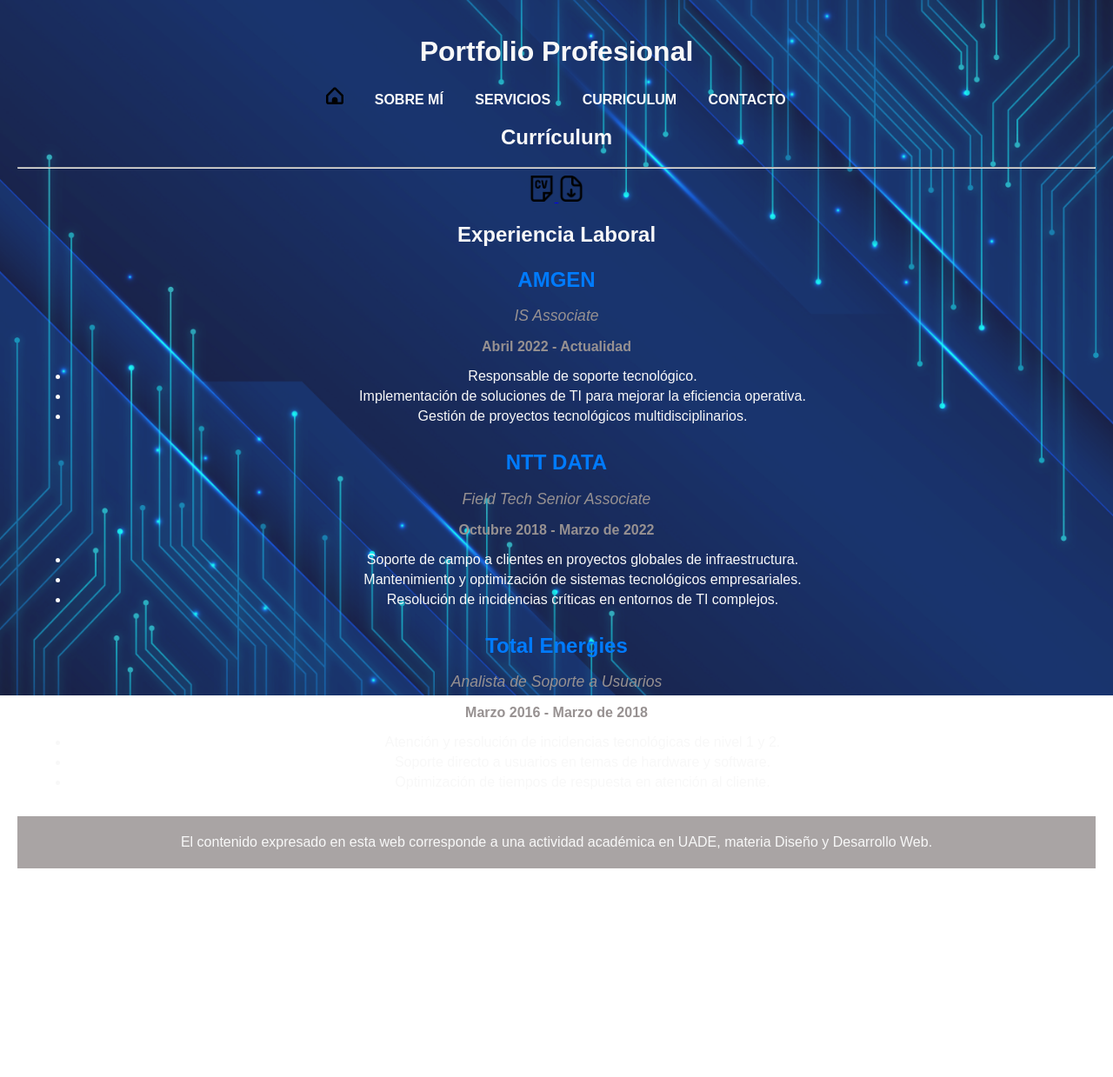
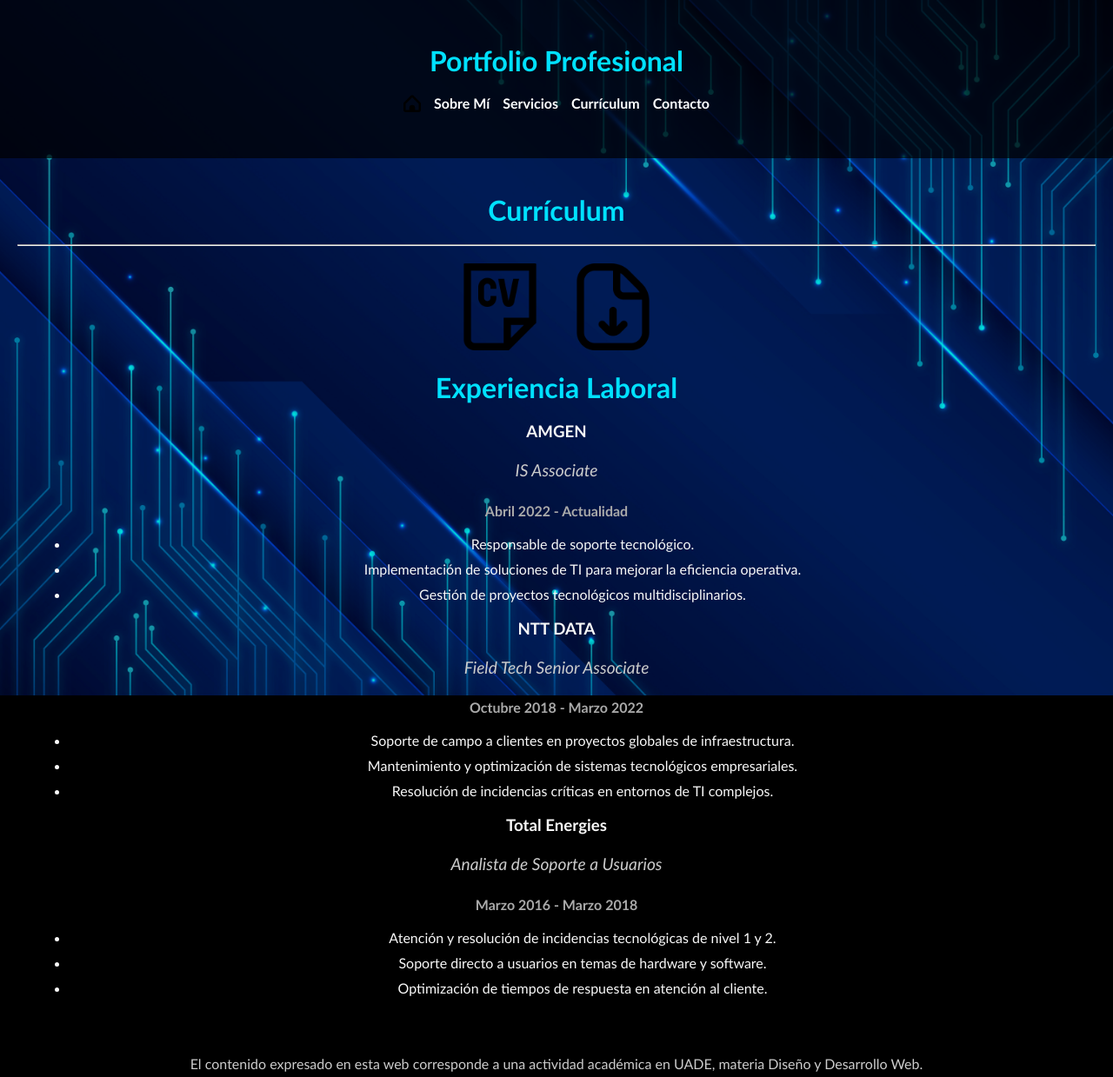
Before and after one commit to a-idrogo/porfolio, a plain HTML site: page resume.html in a window 1280 px wide. Shown: the whole page at 87% size. Before the commit the page ends 1019 px from the top, so only its background shows below. Drawn offline with Linux system fonts and the light colour scheme.

Commit message:
Add files via upload

```diff
--- a/resume.html
+++ b/resume.html
@@ -1,37 +1,47 @@
 <!DOCTYPE html>
-<html lang="en">
+<html lang="es">
 <head>
     <meta charset="UTF-8">
     <meta name="viewport" content="width=device-width, initial-scale=1.0">
-    <title>Portfolio Profesional</title>
+    <title>Currículum - Portfolio Profesional</title>
     <link rel="stylesheet" href="styles.css">
 </head>
-
 <body>
     <div class="background"></div>
 
-    <div class="content">
-        <header>
-            <center>
+    <header class="header">
+        <div class="container">
             <h1>Portfolio Profesional</h1>
             <nav>
-                    <li style="display:inline;"><a href="index.html"><img height="20" src="files/home.png" alt="home"></a></li>
-                    <li style="display:inline;"><a href="about.html" class="highlighted-link">Sobre Mí</a></li>
-                    <li style="display:inline;"><a href="services.html" class="highlighted-link">Servicios</a></li>
-                    <li style="display:inline;"><a href="resume.html" class="highlighted-link">Curriculum</a></li>
-                    <li style="display:inline;"><a href="contact.html" class="highlighted-link">Contacto</a></li>
+                <ul class="menu">
+                    <li><a href="index.html"><img src="files/home.png" alt="Inicio" class="icon"></a></li>
+                    <li><a href="about.html">Sobre Mí</a></li>
+                    <li><a href="services.html">Servicios</a></li>
+                    <li><a href="resume.html">Currículum</a></li>
+                    <li><a href="contact.html">Contacto</a></li>
+                </ul>
             </nav>
-            </center>
+        </div>
     </header>
 
+    <main class="content">
+        <section class="resume">
             <h2>Currículum</h2>
             <hr>
-        <a target="_blank" href="files/CV_UADE .pdf"> <img height="30" src="files/cv.png" alt="CV_UADE"> </a>
-        <a href="files/CV_UADE .pdf" download="files/CV_UADE"><img height="30" src="files/descarga.png" alt="descarga"> </a>
+            <div class="resume-links">
+                <a target="_blank" href="files/CV_UADE .pdf">
+                    <img src="files/cv.png" alt="Ver CV" class="resume-icon">
+                </a>
+                <a href="files/CV_UADE .pdf" download="CV_UADE">
+                    <img src="files/descarga.png" alt="Descargar CV" class="resume-icon">
+                </a>
+            </div>
+        </section>
 
+        <section class="work-experience">
             <h2>Experiencia Laboral</h2>
-        <div class="experiencia-laboral">
-            <div class="trabajo">
+            <div class="job-list">
+                <div class="job">
                     <h3>AMGEN</h3>
                     <p class="puesto">IS Associate</p>
                     <p class="fecha">Abril 2022 - Actualidad</p>
@@ -42,10 +52,10 @@
                     </ul>
                 </div>
 
-            <div class="trabajo">
+                <div class="job">
                     <h3>NTT DATA</h3>
                     <p class="puesto">Field Tech Senior Associate</p>
-                <p class="fecha">Octubre 2018 - Marzo de 2022</p>
+                    <p class="fecha">Octubre 2018 - Marzo 2022</p>
                     <ul>
                         <li>Soporte de campo a clientes en proyectos globales de infraestructura.</li>
                         <li>Mantenimiento y optimización de sistemas tecnológicos empresariales.</li>
@@ -53,10 +63,10 @@
                     </ul>
                 </div>
 
-            <div class="trabajo">
+                <div class="job">
                     <h3>Total Energies</h3>
                     <p class="puesto">Analista de Soporte a Usuarios</p>
-                <p class="fecha">Marzo 2016 - Marzo de 2018</p>
+                    <p class="fecha">Marzo 2016 - Marzo 2018</p>
                     <ul>
                         <li>Atención y resolución de incidencias tecnológicas de nivel 1 y 2.</li>
                         <li>Soporte directo a usuarios en temas de hardware y software.</li>
@@ -64,10 +74,11 @@
                     </ul>
                 </div>
             </div>
+        </section>
+    </main>
 
-    <footer>
-
-        <p style="text-align: center;">El contenido expresado en esta web corresponde a una actividad académica en UADE, materia Diseño y Desarrollo Web.</p>
+    <footer class="footer">
+        <p>El contenido expresado en esta web corresponde a una actividad académica en UADE, materia Diseño y Desarrollo Web.</p>
     </footer>
 </body>
 </html>
--- a/styles.css
+++ b/styles.css
@@ -1,26 +1,16 @@
-/* Estilos */
-
+/* Estilo General */
 html, body {
+    margin: 0;
+    padding: 0;
     height: 100%;
+    font-family: 'Candara', 'Helvetica', sans-serif;
+    color: #f8f8f8;
 }
 
 body {
-    margin: 0;
-    height: 100%;
-    font-family: Arial, Helvetica, sans-serif;
     display: flex;
     flex-direction: column;
-}
-
-
-footer {
-    text-align: center;
-    padding: 5px 0;
-    background-color: rgba(148, 142, 142, 0.8);
-    position: relative;
-    margin-top: auto;
-    display: block;
-    unicode-bidi: isolate;
+    background-color: #000; /* Fallback para la imagen */
 }
 
 .background {
@@ -29,51 +19,123 @@
     left: 0;
     width: 100%;
     height: 100%;
-    background-image: url(img/fondoit.jpg);
+    background-image: url('img/fondoit.jpg'); /* Cambiar por la imagen correcta */
     background-size: cover;
     background-position: center;
     opacity: 0.9;
     z-index: -1;
 }
 
-.content {
-    position: relative;
-    z-index: 1;
-    color: #f8f8f8;
+.container {
+    max-width: 1200px;
+    margin: auto;
     padding: 20px;
-    text-align: center;
-    flex: 1;
 }
 
-.fotoperfil {
-    width: 250px;
-    height: 250px;
-    border-radius: 10%;
-    border: 5px solid #f0f0f0;
-    object-fit: cover;
+.content {
+    text-align: center;
+    padding: 20px;
+    z-index: 1;
 }
 
-/* Estilos para los enlaces destacados */
-.highlighted-link {
-    font-weight: bold;
-    color: #fafafa;
-    text-transform: uppercase;
-    font-size:medium;
-    padding: 1px;
-    border-bottom: 2px solid transparent;
-    transition: all 0.2s ease;
+/* Encabezado y Navegación */
+.header {
+    background: rgba(0, 0, 0, 0.7);
+    padding: 10px 20px;
+    text-align: center;
+    color: #fff;
 }
 
-/* Efecto al pasar el ratón por encima */
-.highlighted-link:hover {
-    color: #00e1ff;
-    border-bottom: 2px solid #ffffff;
+.menu {
+    list-style: none;
+    padding: 0;
+    margin: 10px 0;
+    display: flex;
+    justify-content: center;
+    gap: 15px;
 }
 
-/* Diseño Experiencia laboral*/
+.menu li {
+    display: inline;
+}
 
+.menu a {
+    text-decoration: none;
+    color: #fff;
+    font-weight: bold;
+    transition: color 0.3s ease;
+}
+
+.menu a:hover {
+    color: #00e1ff;
+}
+
+.icon {
+    width: 20px;
+    height: auto;
+}
+
+/* Sección Sobre Mí */
+.fotoperfil {
+    width: 150px; /* Tamaño pequeño */
+    height: 150px;
+    border-radius: 50%; /* Hace que sea circular */
+    border: 3px solid #f0f0f0;
+    object-fit: cover;
+    margin: 20px auto;
+}
+
+/* Estilos Generales de Texto */
+h1, h2 {
+    font-size: 2rem;
+    margin: 20px 0;
+    color: #00e1ff;
+}
+
+p {
+    font-size: 1rem;
+    line-height: 1.5;
+    margin: 20px auto;
+}
+
+/* Sección Currículum */
+.contact-links, .resume-links {
+    display: flex;
+    justify-content: center;
+    gap: 30px;
+    margin: 20px 0;
+}
+
+.contact-icon, .resume-icon {
+    height: 100px; /* Tamaño base */
+    width: auto;
+    transition: transform 0.3s ease;
+    border-radius: 10px;
+}
+
+.linkedin-icon {
+    height: 160px; /* Tamaño especial para LinkedIn */
+}
+
+.contact-icon:hover, .resume-icon:hover {
+    transform: scale(1.2);
+    box-shadow: 0 4px 15px rgba(255, 255, 255, 0.5);
+}
+
+/* Sección Servicios */
+.service-image {
+    height: 300px;
+    width: auto;
+    margin: 20px 0;
+    border-radius: 10px;
+    box-shadow: 0 4px 15px rgba(255, 255, 255, 0.3);
+}
+
+/* Sección Experiencia Laboral */
 .experiencia-laboral {
-    margin-top: 20px;
+    margin: 30px auto;
+    text-align: left;
+    max-width: 800px;
 }
 
 .trabajo {
@@ -81,69 +143,38 @@
 }
 
 .trabajo h3 {
-    font-size: 1.5em;
-    margin-bottom: 5px;
-    color: #007BFF;
+    font-size: 1.5rem;
+    color: #00e1ff;
 }
 
 .puesto {
     font-style: italic;
-    font-size: 1.1em;
-    color: #979191;
-    margin-bottom: 5px;
+    font-size: 1.2rem;
+    color: #cccccc;
 }
 
 .fecha {
     font-weight: bold;
-    color: #979191;
+    color: #aaaaaa;
     margin-bottom: 10px;
 }
 
 ul {
-    list-style-type: disc;
+    list-style: disc;
     margin-left: 20px;
+    color: #f8f8f8;
 }
 
 ul li {
-    margin-bottom: 5px;
+    margin-bottom: 10px;
 }
 
-
-/* Diseño Contacto */
-.contact-links {
-    margin-top: 20px;
+/* Footer */
+.footer {
+    text-align: center;
+    padding: 10px 0;
+    background-color: rgba(0, 0, 0, 0.8);
+    color: #ccc;
+    font-size: 0.9rem;
+    margin-top: auto;
 }
-
-.contact-links a {
-    margin: 0 20px;
-}
-
-.contact-links img {
-    transition: transform 0.3s;
-}
-
-.contact-links img:hover {
-    transform: scale(1.5);
-}
-
-
-
-/* Estilos para el menú */
-nav {
-    list-style-type: none;
-    padding: 0;
-}
-
-nav li {
-    display: inline;
-    margin: 0 15px;
-}
-
-nav a {
-    text-decoration: none;
-    color: #007BFF;
-}
-
-nav a:hover {
-    text-decoration: underline;
-}
```
Also changed, not shown: about.html (+20 -16 lines), contact.html (+32 -21 lines), index.html (+32 -24 lines), services.html (+20 -16 lines). Lines whose indentation alone changed are shown as unchanged.
